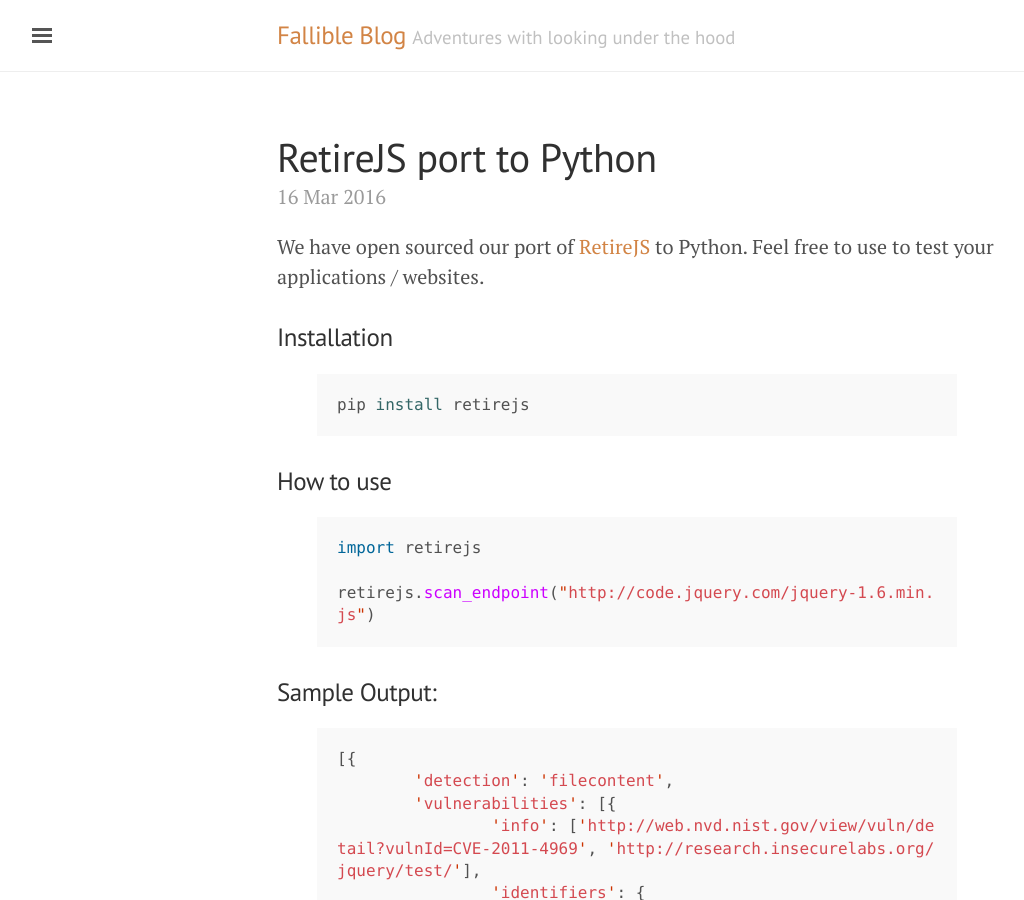
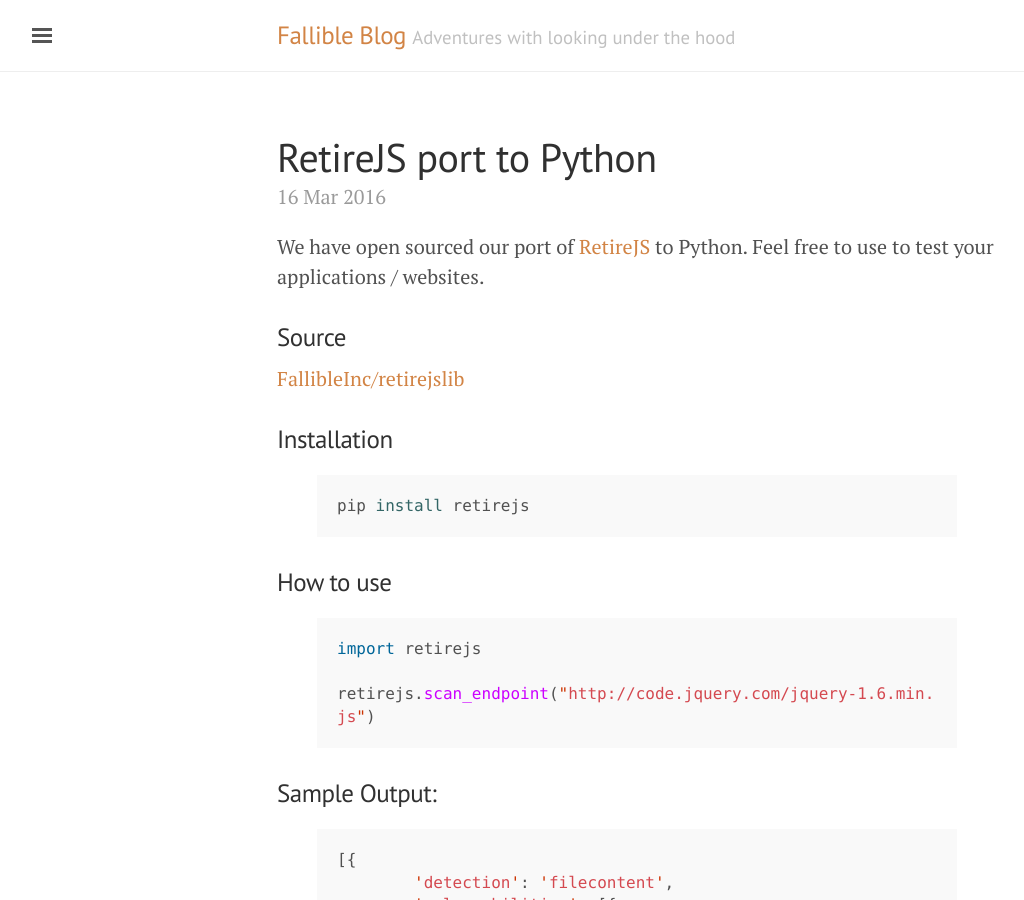
Before and after one commit to FallibleInc/blog, a Jekyll site: the page built from _posts/2016-03-16-RetireJS-port-to-Python.md, in a window 1280 px wide and 900 px high. Shown: the whole window, without its empty margins (3-1027 px from the left). Built offline with Jekyll 4.4.1, drawn with Linux system fonts in a browser that asks for light colours; comment, search, counter and statistics services are not loaded.

Commit message:
Change highlighter, pagination for posts

```diff
--- a/_config.yml
+++ b/_config.yml
@@ -4,10 +4,9 @@ enforce_ssl: fallible.co   # without any protocol
 # Permalinks
 #
 # Use of `relative_permalinks` ensures post links from the index work properly.
-permalink:           pretty
-
-markdown:    kramdown
-highlighter: pygments
+permalink:    pretty
+markdown:     kramdown
+highlighter:  rouge
 
 # Setup
 title:               Fallible Blog
@@ -15,7 +14,7 @@ tagline:             'Adventures with looking under the hood'
 description:         'We discover bugs, disclose them responsibly, help companies fix them and then write about them here. Companies that have a non-disclosure plan with us are not mentioned here.'
 url:                 http://fallible.co/blog
 baseurl:             '/blog'
-paginate:            1
+paginate:            5
 gems:                [jekyll-paginate]
 
 # About/contact
--- a/_posts/2016-03-16-RetireJS-port-to-Python.md
+++ b/_posts/2016-03-16-RetireJS-port-to-Python.md
@@ -5,6 +5,10 @@ published: true
 ---
 
 We have open sourced our port of [RetireJS](https://github.com/RetireJS/retire.js) to Python. Feel free to use to test your applications / websites.
+
+### Source
+
+[FallibleInc/retirejslib](https://github.com/FallibleInc/retirejslib)
 
 ### Installation
 
```
